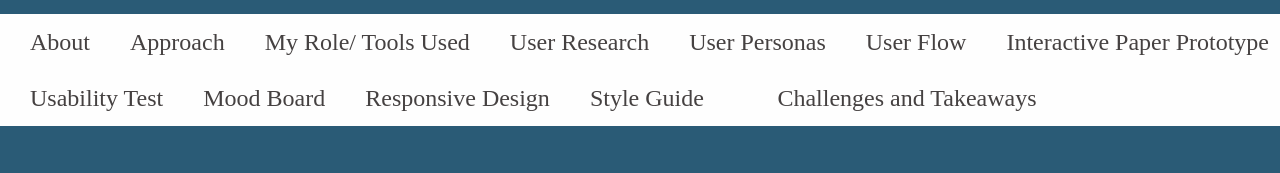
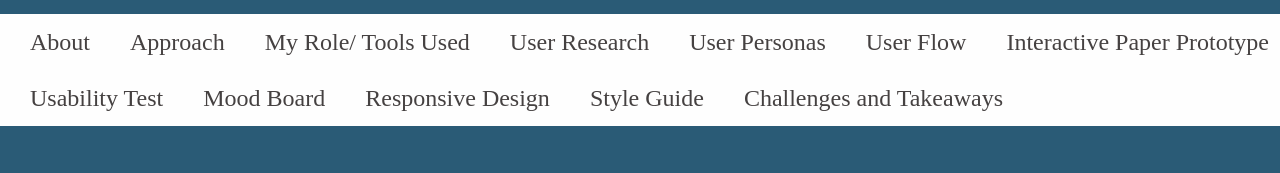
Before and after one commit to JudayChop/Portfolio-Site-Szu-Peng-Judy-Sun-, a plain HTML site: page noods.html in a window 1280 px wide. Shown: the part 627-800 px from the top of the page. Drawn offline with nearby package versions, Linux system fonts and the light colour scheme; a web font is replaced by a local one.

Commit message:
Update noods.html

```diff
--- a/noods.html
+++ b/noods.html
@@ -86,7 +86,7 @@
                 <li><a href="#usabilitytest">Usability Test</a></li>
                 <li><a href="#moodboard">Mood Board</a></li>
                 <li><a href="#responsivedesign">Responsive Design</a></li>
-                <li><a href="#styleguide">Style Guide</a>/li></li>
+                <li><a href="#styleguide">Style Guide</a></li>
                 <li>
                   <a href="#challengetakeaways">Challenges and Takeaways</a>
                 </li>
```
